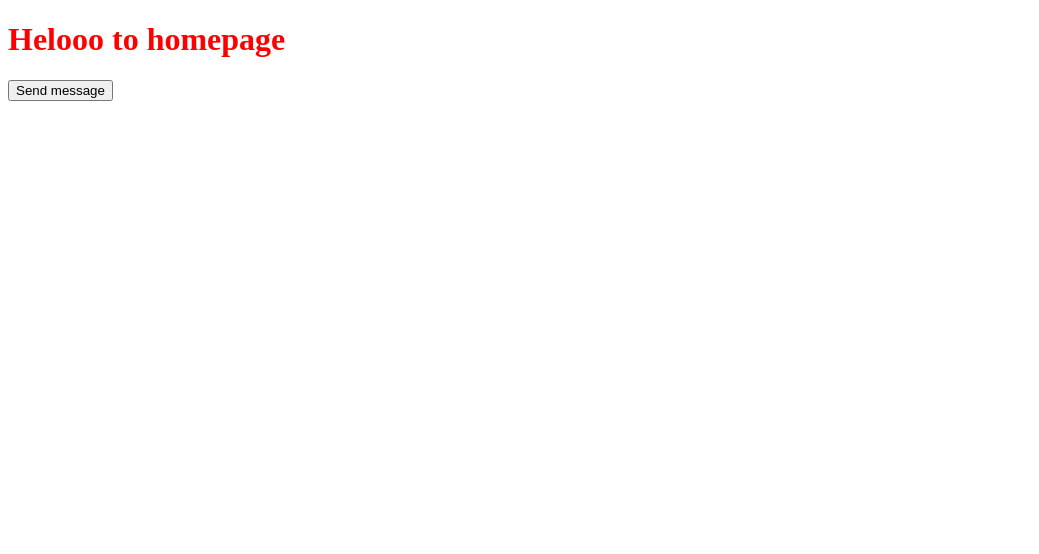
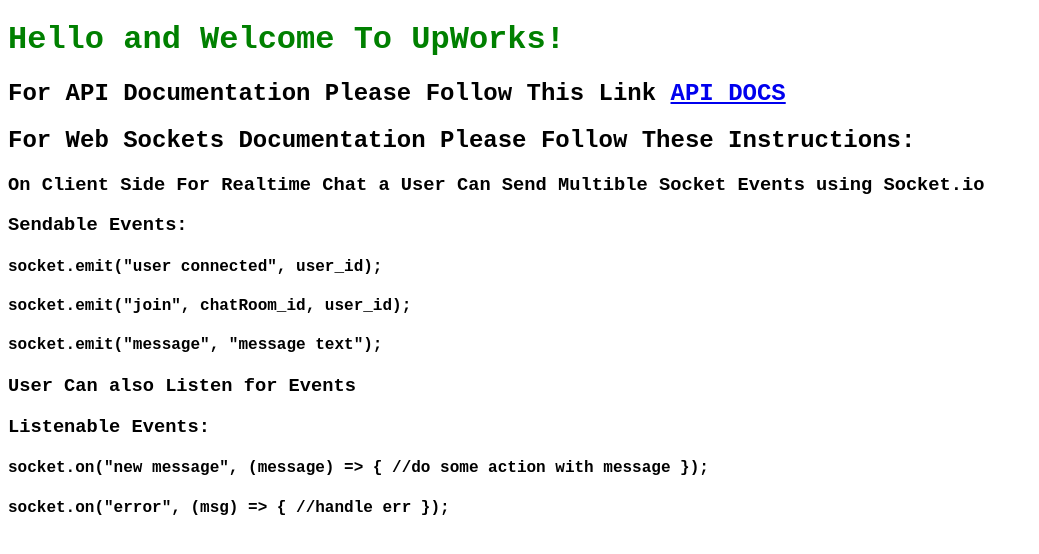
Before and after one commit to NourEldeen44/Up-Works-api, a website: page public/index.html in a window 1280 px wide. Shown: the whole page, without its empty margins (0-1039 px from the left). Drawn offline with nearby package versions, Linux system fonts and the light colour scheme; no server answers.

Commit message:
adding websockets instructions

```diff
--- a/public/index.html
+++ b/public/index.html
@@ -6,11 +6,30 @@
     <meta http-equiv="X-UA-Compatible" content="IE=edge">
     <meta name="viewport" content="width=device-width, initial-scale=1.0">
     <title>Document</title>
+    <style>
+        * {
+            font-family: 'Courier New', Courier, monospace;
+        }
+    </style>
 </head>
 
 <body>
-    <h1 id="head">Helooo to homepage</h1>
-    <button id="btn">Send message </button>
+    <h1 style="color:green">Hello and Welcome To UpWorks!</h1>
+    <h2>For API Documentation Please Follow This Link <a href="/api-docs">API DOCS</a></h2>
+    <h2>For Web Sockets Documentation Please Follow These Instructions:</h2>
+    <h3>On Client Side For Realtime Chat a User Can Send Multible Socket Events using Socket.io</h3>
+    <h3>Sendable Events:</h3>
+    <h4>socket.emit("user connected", user_id);</h4>
+    <h4>socket.emit("join", chatRoom_id, user_id);</h4>
+    <h4>socket.emit("message", "message text");</h4>
+    <h3>User Can also Listen for Events</h3>
+    <h3>Listenable Events:</h3>
+    <h4>socket.on("new message", (message) => {
+        //do some action with message
+        });</h4>
+    <h4>socket.on("error", (msg) => {
+        //handle err
+        });</h4>
 </body>
 <script src="/socket.io/socket.io.js"></script>
 <script src="./script.js"></script>
--- a/public/script.js
+++ b/public/script.js
@@ -17,7 +17,7 @@
 function sendMessage(msg) {
   socket.emit("message", { from: "id", to: "id", msg });
   fetch(
-    "https://upworks.onrender.com:10000/api/v1/api/v1/chats/63b9ab304a2060baaec319d3",
+    "https://upworks.onrender.com/api/v1/api/v1/chats/63b9ab304a2060baaec319d3",
     {
       method: "POST",
       headers: {
```
Also changed, not shown: utils/io.js (+4 -4 lines).
